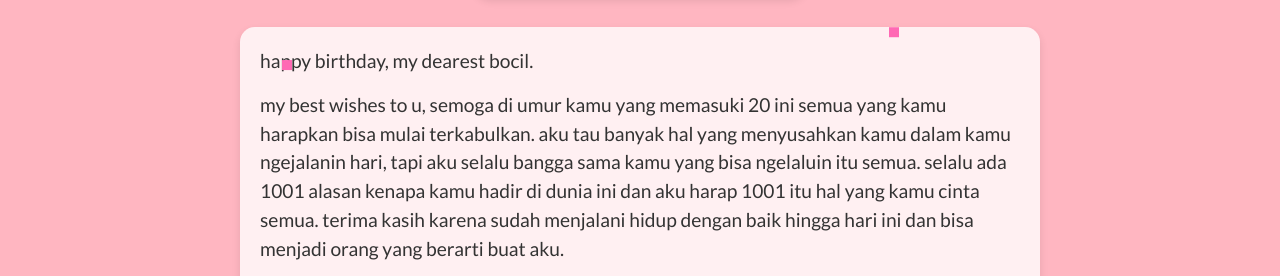
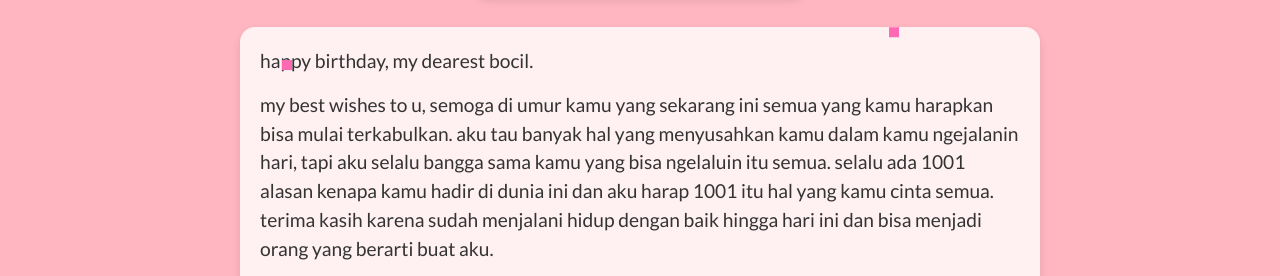
Before and after one commit to arkanptr/happy-birthday, a plain HTML site: page index.html in a window 1280 px wide. Shown: the part 451-727 px from the top of the page. Drawn offline with Linux system fonts and the light colour scheme.

Commit message:
Update index.html

```diff
--- a/index.html
+++ b/index.html
@@ -29,7 +29,7 @@
     <section class="message-section">
         <div class="message">
             <p>happy birthday, my dearest bocil.</p>
-            <p>my best wishes to u, semoga di umur kamu yang memasuki 20 ini semua yang kamu harapkan bisa mulai terkabulkan. aku tau banyak hal yang menyusahkan kamu dalam kamu ngejalanin hari, tapi aku selalu bangga sama kamu yang bisa ngelaluin itu semua. selalu ada 1001 alasan kenapa kamu hadir di dunia ini dan aku harap 1001 itu hal yang kamu cinta semua. terima kasih karena sudah menjalani hidup dengan baik hingga hari ini dan bisa menjadi orang yang berarti buat aku.</p>
+            <p>my best wishes to u, semoga di umur kamu yang sekarang ini semua yang kamu harapkan bisa mulai terkabulkan. aku tau banyak hal yang menyusahkan kamu dalam kamu ngejalanin hari, tapi aku selalu bangga sama kamu yang bisa ngelaluin itu semua. selalu ada 1001 alasan kenapa kamu hadir di dunia ini dan aku harap 1001 itu hal yang kamu cinta semua. terima kasih karena sudah menjalani hidup dengan baik hingga hari ini dan bisa menjadi orang yang berarti buat aku.</p>
             <p>aku ngeliat gimana kamu tumbuh pelan pelan jadi versi diri kamu yang sekarang, dan aku tau proses itu ga selalu mudah. ada hari hari dimana kamu harus kuat sendirian, ada juga hari dimana kamu cuma butuh didengerin tanpa harus dijudge apa apa. tapi dari semua itu kamu tetep jadi kamu, orang yang hangat, peduli, dan selalu berusaha ngasih yang terbaik bahkan di saat kamu sendiri lagi cape. buat aku itu bukan hal kecil dan itu ga pernah luput dari rasa bangga dan kagum aku ke kamu.</p>
             <p>aku harap di kedepannya kamu bisa ngurangin rasa mudah bersalah kamu dan perbanyak pikiran baik tentang kehidupan ini, aku bener bener berharap semua yang terbaik yang bisa kamu dapatkan. kamu selalu jadi jawaban atas segala pertanyaan, entah itu dari aku ataupun orang orang di sekitar kamu, dan itu nilai diri kamu yang sangat tinggi dalam hal apapun di mata aku.</p>
             <p>kalau suatu hari nanti kamu lupa betapa berharganya diri kamu, aku harap kamu inget kalo ada aku yang selalu percaya sama kamu bahkan di saat kamu sendiri lagi ragu. kamu ga perlu jadi siapa siapa selain diri kamu sendiri buat pantas dicintai, dan kamu ga perlu ngebuktiin apa pun ke siapa pun buat jadi cukup.</p>
```
